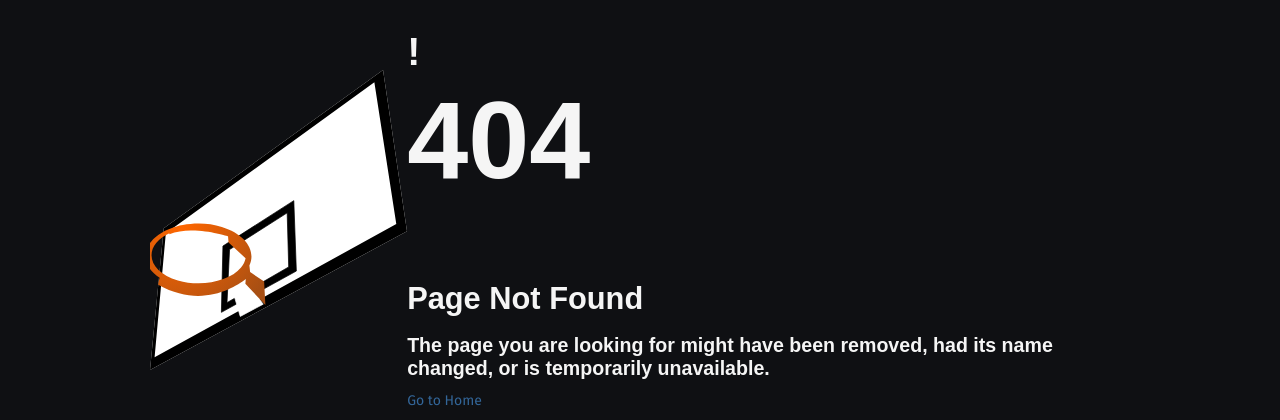
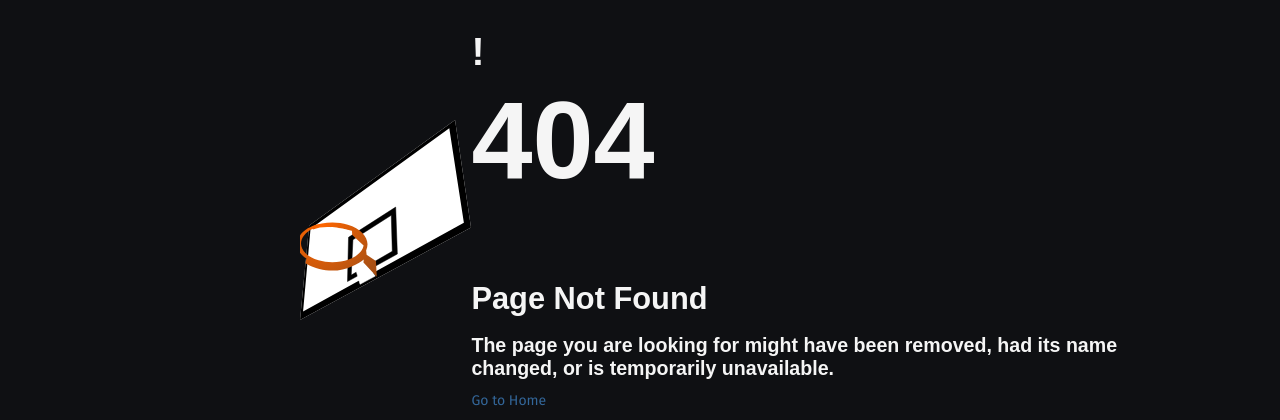
Before and after one commit to briffraff/NBA-Players-Cards, a React (Vite) app: page /team/1 in a window 1280 px wide. Shown: the part 208-628 px from the top of the page. Built offline with nearby package versions, Linux system fonts and the light colour scheme; no server answers; the database is empty; a web font is replaced by a local one.

Commit message:
Update 404 (#33)

```diff
--- a/public/assets/css/modules/NotFound404.module.css
+++ b/public/assets/css/modules/NotFound404.module.css
@@ -6,6 +6,7 @@
   align-items: center;
   padding: 150px;
   color: whitesmoke;
+  padding-left: 300px;
 }
 .container .not-found {
   display: flex;
@@ -27,7 +28,7 @@
   font-size: 16px;
   margin-top: 20px;
   margin-left: 20px;
-  width: 40%;
+  width: 30%;
 }
 .container .not-found .error {
   display: flex;
@@ -44,4 +45,4 @@
 }
 .container .not-found h4 {
   padding: 20px;
-} /*# sourceMappingURL=NotFound404.module.css.map */
+}/*# sourceMappingURL=NotFound404.module.css.map */
--- a/public/assets/scss/_404.scss
+++ b/public/assets/scss/_404.scss
@@ -6,6 +6,7 @@
   align-items: center;
   padding: 150px;
   color: whitesmoke;
+  padding-left: 300px;
 
   .not-found {
     * {
@@ -28,7 +29,7 @@
       font-size: 16px;
       margin-top: 20px;
       margin-left: 20px;
-      width: 40%;
+      width: 30%;
     }
 
     .error {
--- a/src/components/404/404.jsx
+++ b/src/components/404/404.jsx
@@ -5,7 +5,7 @@ export default function NotFound() {
     return (
         <>
             <div className={styles.container}>
-                <img src={rim} alt="Rim" width={300} height={300} />
+                <img src={rim} alt="Rim" width={200} height={200} />
                 <div className={styles.notFound}>
                     <h1 className={styles.error}>
                         !<h1 className={styles.errorNumber}>404</h1>
```
Also changed, not shown: public/assets/img/readme/404.jpg, 1 other file (tests, documents, lock files or other folders).
